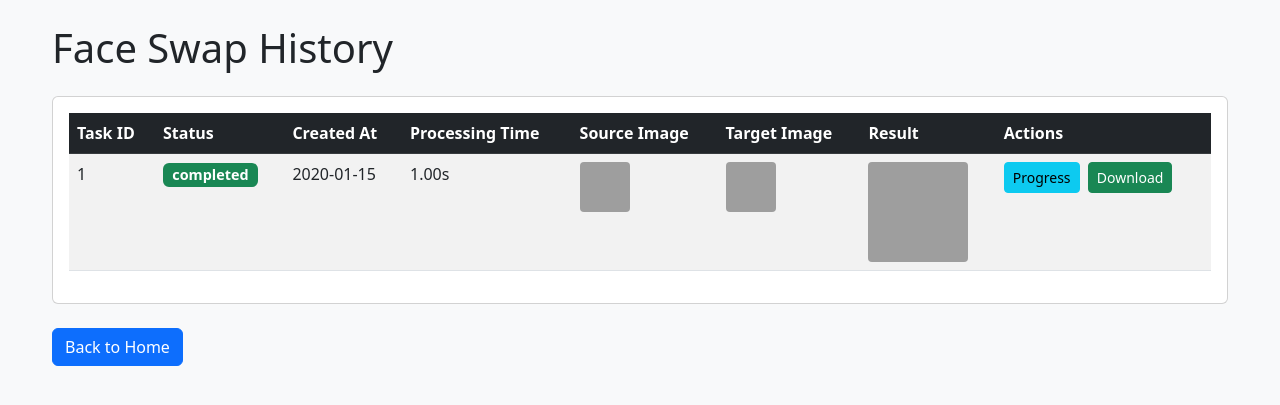
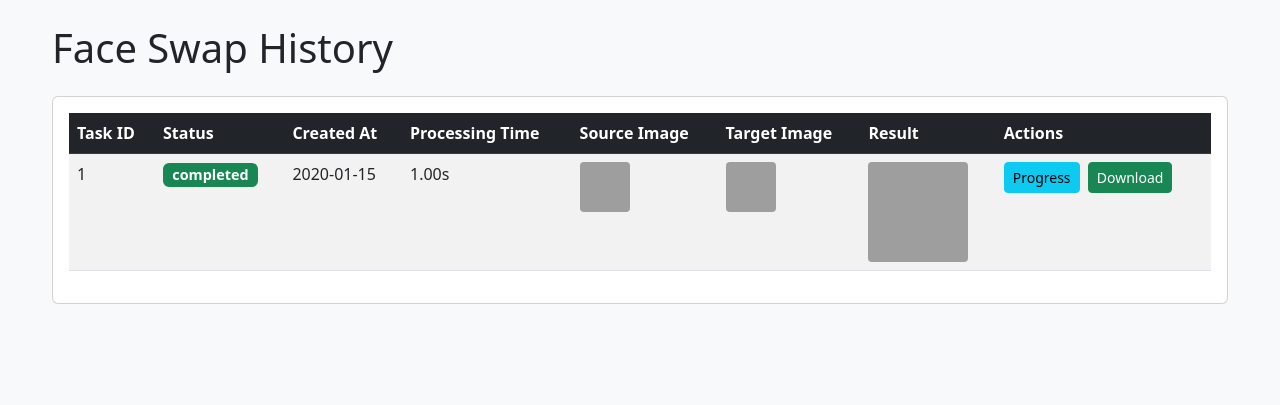
Before and after one commit to leobahaofengqiu/face-swap, a FastAPI app: page /records in a window 1280 px wide. Shown: the top 405 px of the page. Run offline with FastAPI, Linux system fonts and the light colour scheme; tables that the repository leaves empty hold one stand-in row (values such as "Sample post"); parts of the project's set-up code (start-up, migrations or seed data) failed here and were passed over; grey boxes are pictures that could not be loaded.

Commit message:
Update records.html

```diff
--- a/templates/records.html
+++ b/templates/records.html
@@ -72,7 +72,6 @@
                 </table>
             </div>
         </div>
-        <a href="/" class="btn btn-primary">Back to Home</a>
     </div>
     <script src="https://cdn.jsdelivr.net/npm/bootstrap@5.3.0/dist/js/bootstrap.bundle.min.js"></script>
 </body>
```
